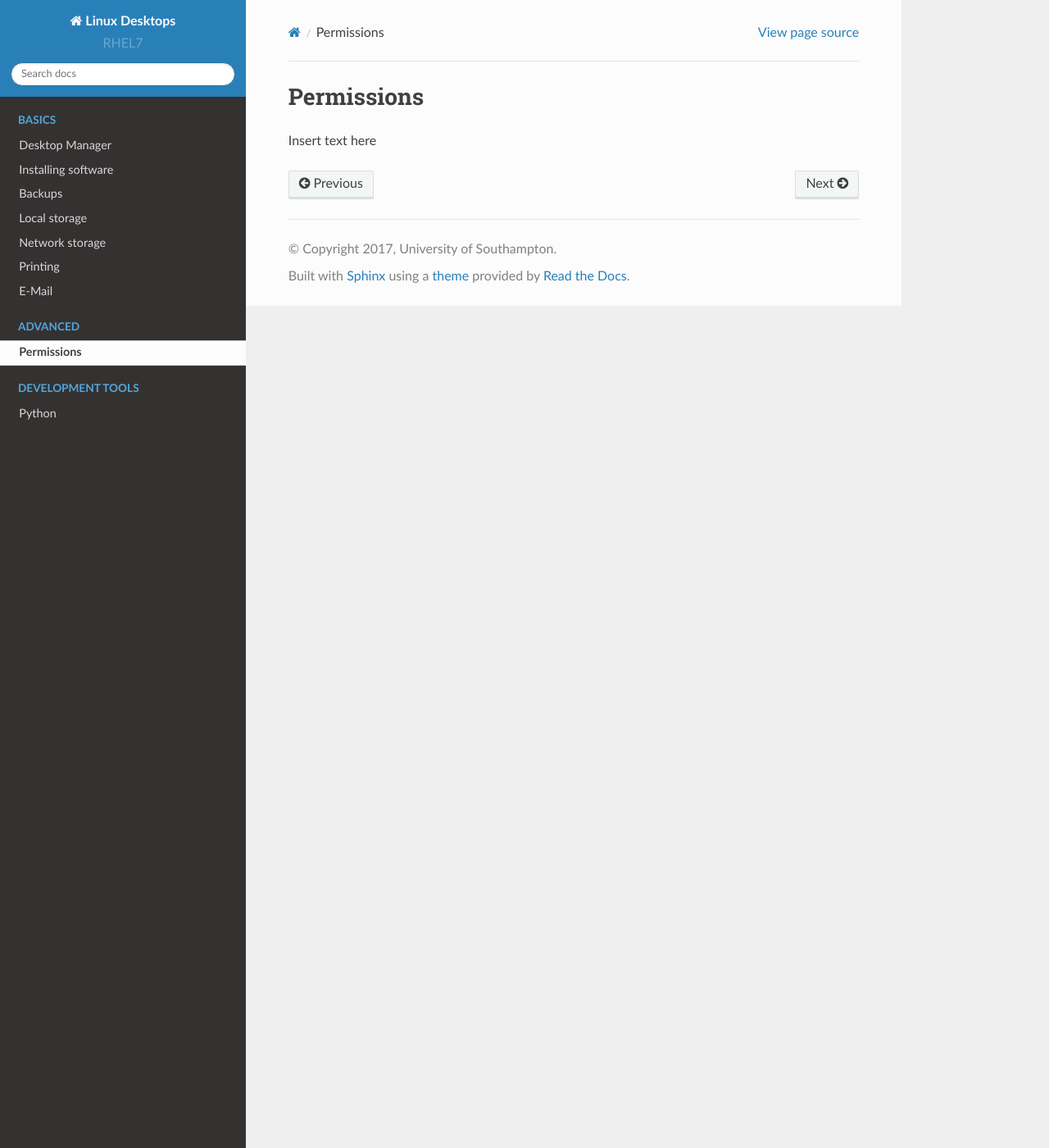
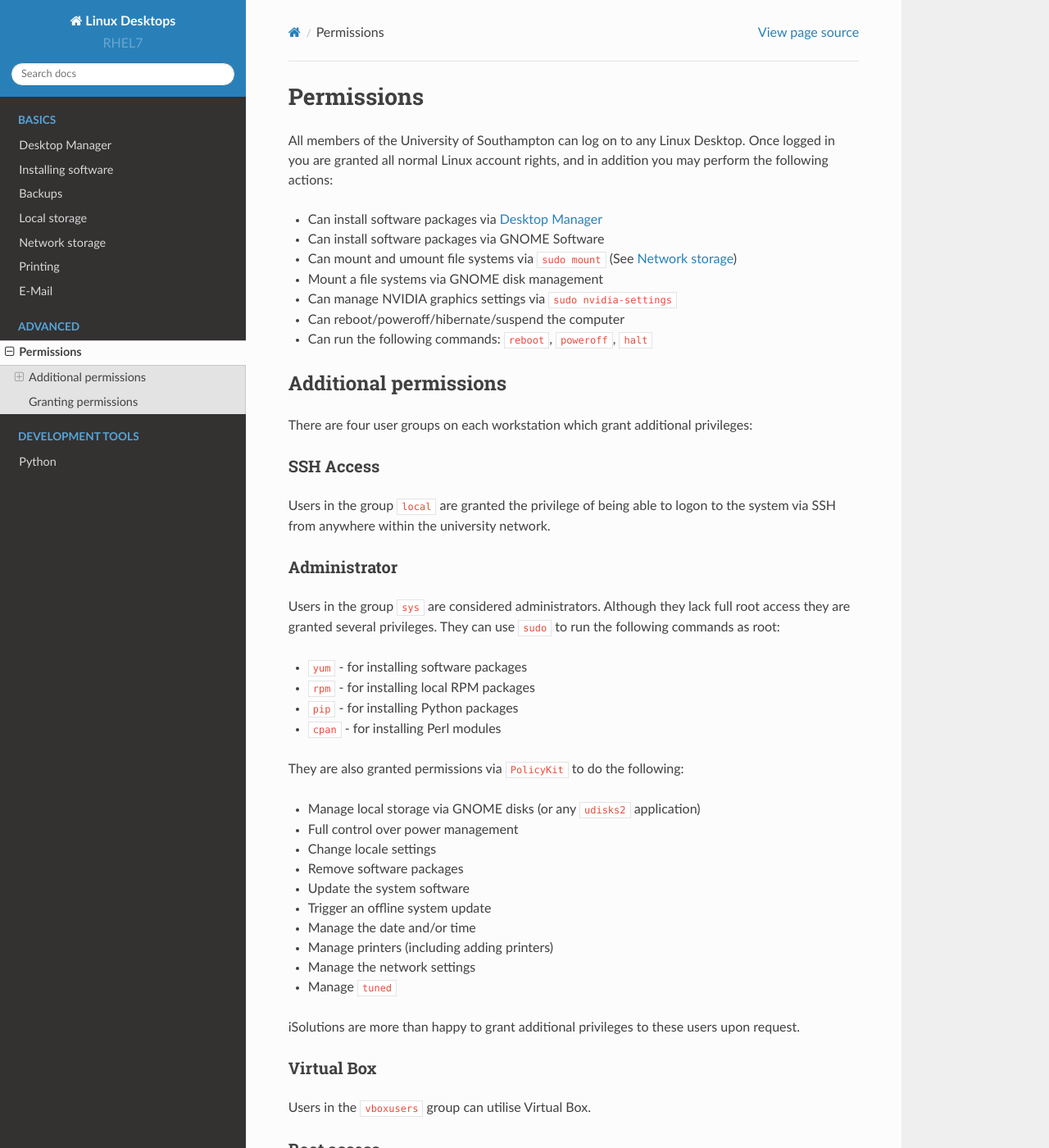
Before and after one commit to southampton/linuxdesktopdocs, a Sphinx documentation site: the page built from docs/permissions.rst, in a window 1280 px wide and 1400 px high. Shown: the whole window at 82% size. Built offline with Sphinx 7.4.7 and the Read the Docs theme 2.0.0, drawn with Linux system fonts in a browser that asks for light colours; pages that are not in the unit, such as notebooks, are missing from menus; some of the changed text lies outside the part shown.

Commit message:
latest version

```diff
--- a/docs/email.rst
+++ b/docs/email.rst
@@ -1,4 +1,8 @@
 E-Mail
 ======
 
-Insert text here
+Using Outlook web access
+------------------------
+
+The easiest way to access your e-mail (and calendars and contacts) is to use
+the web
--- a/docs/permissions.rst
+++ b/docs/permissions.rst
@@ -1,4 +1,79 @@
 Permissions
 ===========
 
-Insert text here
+All members of the University of Southampton can log on to any Linux Desktop.
+Once logged in you are granted all normal Linux account rights, and in addition
+you may perform the following actions:
+
+- Can install software packages via :doc:`deskctl`
+- Can install software packages via GNOME Software
+- Can mount and umount file systems via ``sudo mount`` (See :doc:`mount`)
+- Mount a file systems via GNOME disk management
+- Can manage NVIDIA graphics settings via ``sudo nvidia-settings``
+- Can reboot/poweroff/hibernate/suspend the computer
+- Can run the following commands: ``reboot``, ``poweroff``, ``halt``
+
+Additional permissions
+----------------------
+
+There are four user groups on each workstation which grant additional
+privileges:
+
+SSH Access
+^^^^^^^^^^
+
+Users in the group ``local`` are granted the privilege of being able to logon
+to the system via SSH from anywhere within the university network.
+
+Administrator
+^^^^^^^^^^^^^
+
+Users in the group ``sys`` are considered administrators. Although they lack
+full root access they are granted several privileges. They can use ``sudo`` to
+run the following commands as root:
+
+- ``yum`` - for installing software packages
+- ``rpm`` - for installing local RPM packages
+- ``pip`` - for installing Python packages
+- ``cpan`` - for installing Perl modules
+
+They are also granted permissions via ``PolicyKit`` to do the following:
+
+- Manage local storage via GNOME disks (or any ``udisks2`` application)
+- Full control over power management
+- Change locale settings
+- Remove software packages
+- Update the system software
+- Trigger an offline system update
+- Manage the date and/or time
+- Manage printers (including adding printers)
+- Manage the network settings
+- Manage ``tuned``
+
+iSolutions are more than happy to grant additional privileges to these users
+upon request.
+
+Virtual Box
+^^^^^^^^^^^
+
+Users in the ``vboxusers`` group can utilise Virtual Box.
+
+Root access
+^^^^^^^^^^^
+
+Users in the ``wheel`` group are granted full root access via ``sudo`` and
+are granted all privileges via ``policykit``.
+
+Granting permissions
+--------------------
+
+You can use :doc:`deskctl` to add and remove users from groups. Local
+administrators (users in the group ``sys``) can add and remove users
+from the following groups:
+
+- SSH access (``users``)
+- Administrators (``sys``)
+- VirtualBox users (``vboxusers``)
+
+Only iSolutions staff in the ``linuxadm`` or ``linuxsys`` groups can add or
+remove users from the ``wheel`` group.
--- a/docs/printing.rst
+++ b/docs/printing.rst
@@ -1,4 +1,4 @@
 Printing
 ========
 
-Insert text here
+TODO
```
Also changed, not shown: docs/mount.rst (+13 -1 lines).
